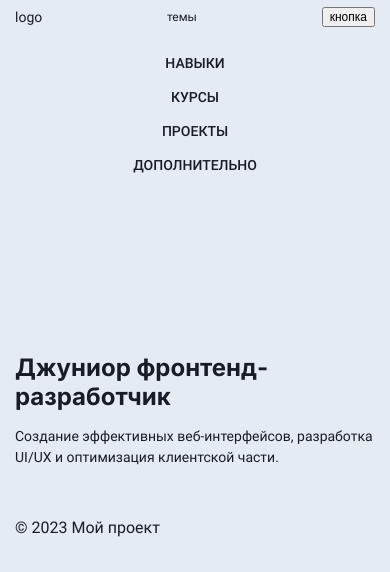
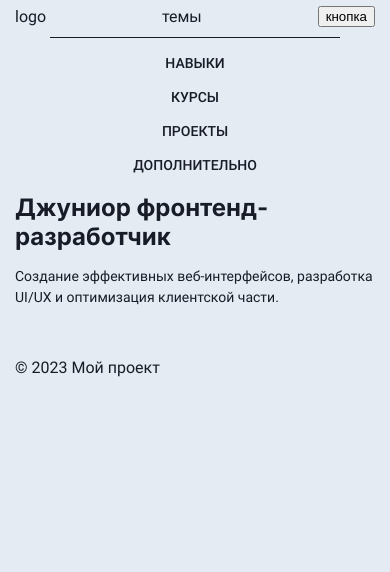
Before and after one commit to webdevandreev/main-portfolio, a website: page source/index.html in a window 390 px wide. Both pictures are taken after a click on the button "кнопка". Drawn offline with nearby package versions, Linux system fonts and the light colour scheme; files that its build step writes are made by us from their sources.

Commit message:
"Update styles for header and page blocks, including layout, navigation, and theme toggle"

```diff
--- a/source/styles/blocks/header.scss
+++ b/source/styles/blocks/header.scss
@@ -5,11 +5,14 @@
 
   &__top {
     display: flex;
+    margin-bottom: 5px;
     height: 33px;
     flex-wrap: wrap;
     align-items: center;
     justify-content: space-between;
     position: relative;
+    background-color: $background-color; // Добавляем фон
+    z-index: 1001; // Увеличиваем z-index чтобы быть поверх навигации
 
     &::after {
       content: "";
@@ -23,28 +26,32 @@
     }
   }
 
-  &__logo {
-    font-size: 14px;
-  }
-
-  &__theme-toggle,
-  &__button {
-    font-size: 12px;
-  }
-
   &__nav {
-    position: absolute;
-    top: 100%;
+    position: fixed;
+    top: 33px;
     left: 0;
     right: 0;
     background-color: $background-color;
     max-height: 0;
     overflow: hidden;
-    transition: max-height 0.3s ease-out;
+    opacity: 0;
+    visibility: hidden;
     z-index: 1000;
+    // Делаем появление навигации синхронным с движением контента
+    transition:
+      max-height 0.3s ease-out,
+      visibility 0s 0.1s,
+      opacity 0.3s ease-out;
 
     &.visible {
       max-height: 300px;
+      visibility: visible;
+      opacity: 1;
+      // Задерживаем появление навигации, чтобы оно совпало с движением контента
+      transition:
+        max-height 0.3s ease-out,
+        visibility 0s,
+        opacity 0.3s ease-out 0.1s; // Добавляем небольшую задержку
     }
 
     &-list {
@@ -71,23 +78,3 @@
     }
   }
 }
-
-@media (min-width: 768px) {
-  .header {
-    &__nav {
-      position: static;
-      max-height: none;
-      overflow: visible;
-
-      &-list {
-        flex-direction: row;
-        justify-content: flex-end;
-        padding: 0;
-      }
-    }
-
-    &__button {
-      display: none;
-    }
-  }
-}
--- a/source/styles/blocks/page.scss
+++ b/source/styles/blocks/page.scss
@@ -9,8 +9,10 @@
 .content-wrapper {
   transition: transform 0.3s ease-out;
   background-color: $background-color;
+  position: relative;
+  z-index: 999; // Добавляем z-index меньше чем у header
 
   &.nav-open {
-    transform: translateY(300px);
+    transform: translateY(135px);
   }
 }
--- a/source/styles/global/global.scss
+++ b/source/styles/global/global.scss
@@ -28,6 +28,10 @@ body {
   /* stylelint-disable-next-line no-unknown-custom-properties */
   background-color: var(--background-color);
   transition: color 0.3s, background-color 0.3s; // Добавляем плавный переход при смене темы
+
+  &.nav-open {
+    overflow: hidden;
+  }
 }
 
 // Типографика
```
